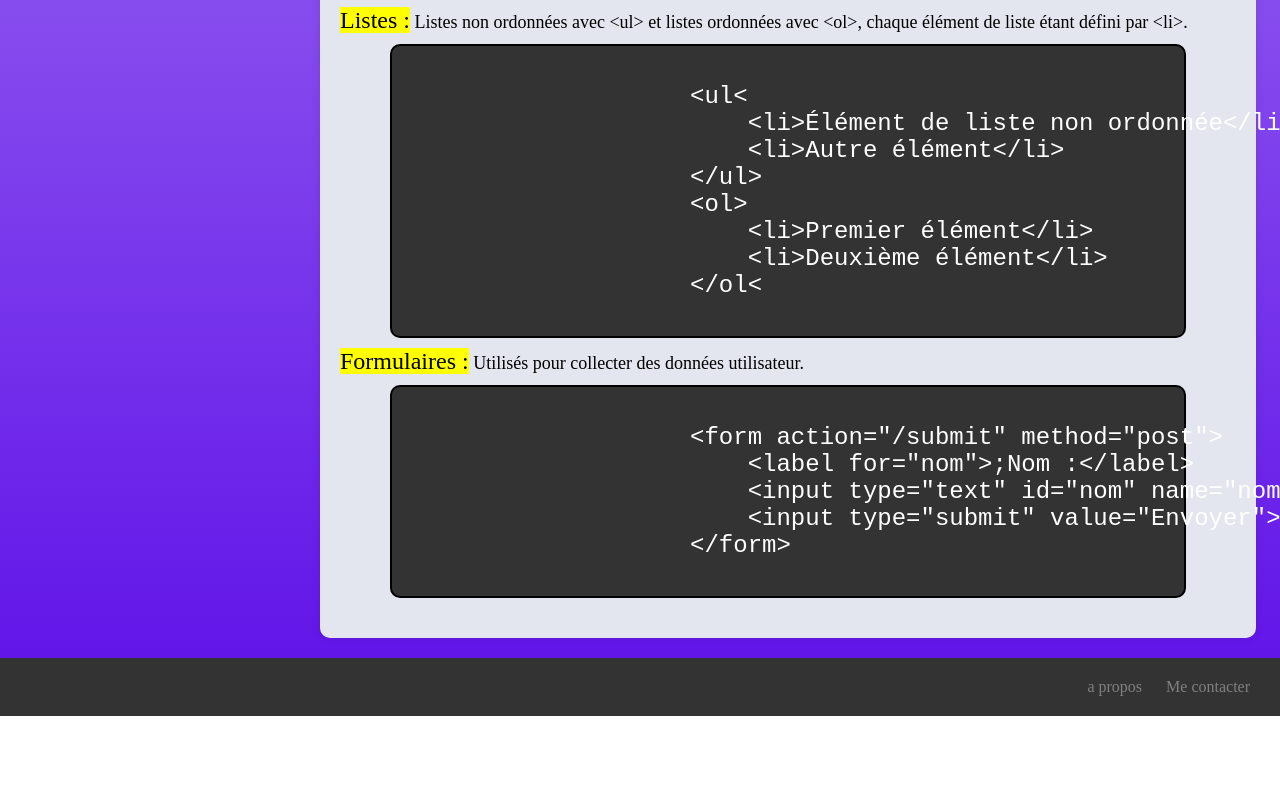
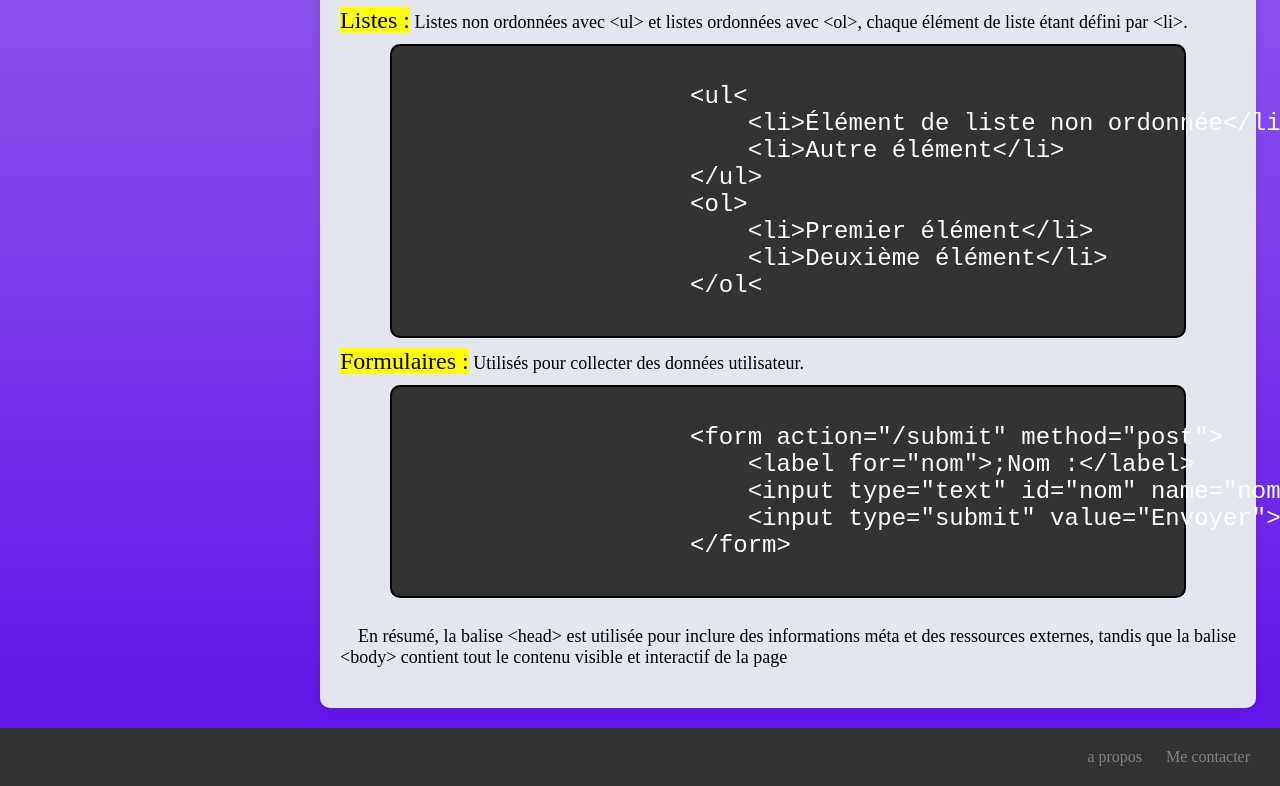
Before and after one commit to Montsy744/LearnCodeHub, a plain HTML site: page courHTML.html in a window 1280 px wide. Shown: the part 2133-2919 px from the top of the page. Before the commit the page ends 2849 px from the top, so only its background shows below. Drawn offline with Linux system fonts and the light colour scheme.

Commit message:
Update courHTML.html

```diff
--- a/courHTML.html
+++ b/courHTML.html
@@ -133,7 +133,7 @@
             </div>
             <div id="body">
                 <h3>La partie &lt;body&gt;</h3>
-                <p>La balise &lt;body&gt; contient tout le contenu visible de la page, tel que les textes, images, vidéos, et autres éléments que les utilisateurs voient et interagissent avec. Voici quelques exemples d'éléments que l'on peut trouver dans la balise &lt;body&gt; :</p>
+                <p>&nbsp;&nbsp;&nbsp;&nbsp;La balise &lt;body&gt; contient tout le contenu visible de la page, tel que les textes, images, vidéos, et autres éléments que les utilisateurs voient et interagissent avec. Voici quelques exemples d'éléments que l'on peut trouver dans la balise &lt;body&gt; :</p>
                 <br>
                 <p><span class="highlight">Titres et paragraphes :</span> Les titres sont définis par les balises &lt;h1&gt; à &lt;h6&gt;, et les paragraphes par la balise &lt;p&gt;.</p>
                 <pre><code>
@@ -167,6 +167,8 @@
                         &lt;input type="submit" value="Envoyer"&gt;
                     &lt;/form&gt;
                 </code></pre>
+                <br>
+                <p>&nbsp;&nbsp;&nbsp;&nbsp;En résumé, la balise &lt;head&gt; est utilisée pour inclure des informations méta et des ressources externes, tandis que la balise &lt;body&gt; contient tout le contenu visible et interactif de la page</p>
             </div>
         </main>
         <footer>
```
